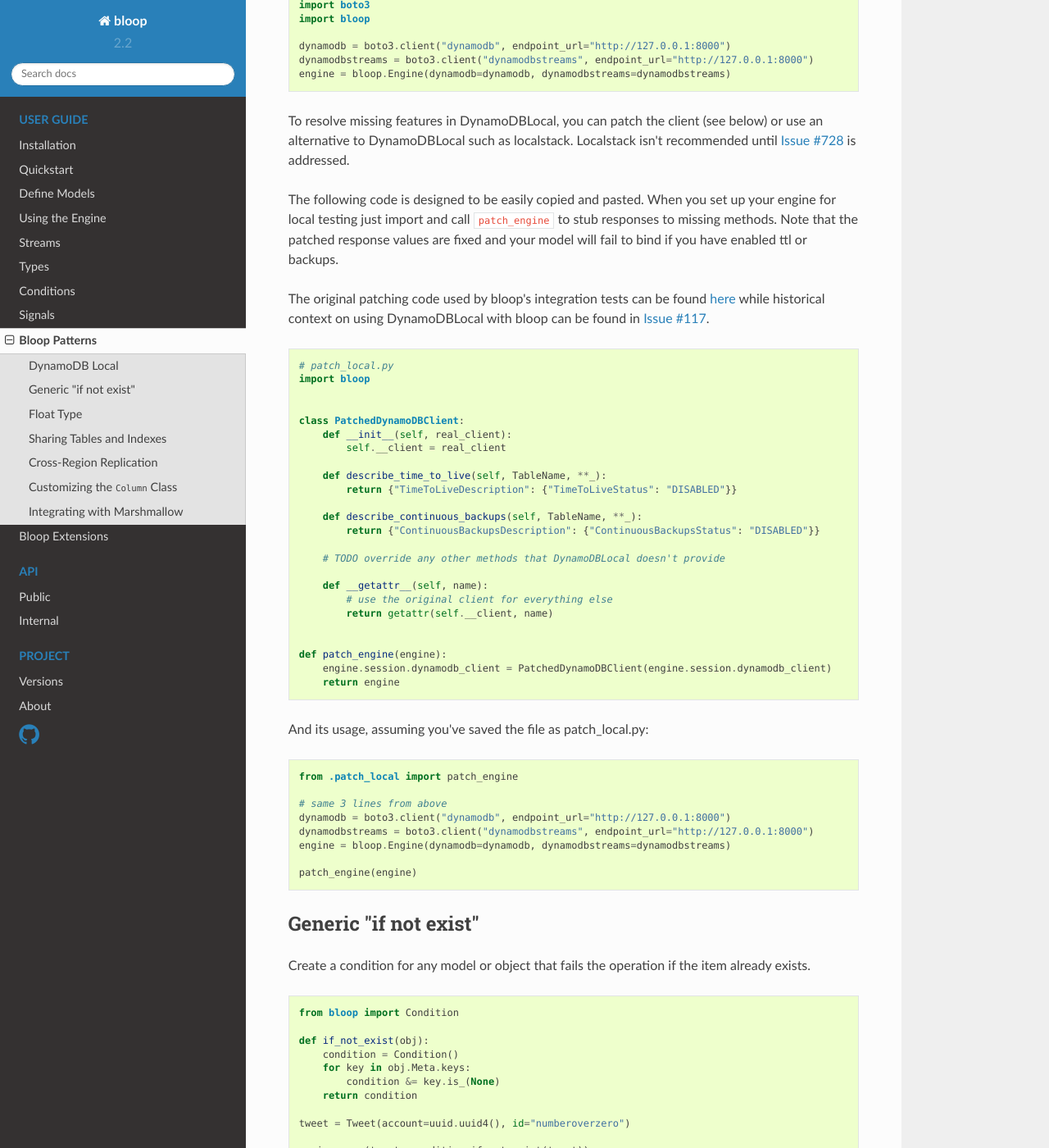
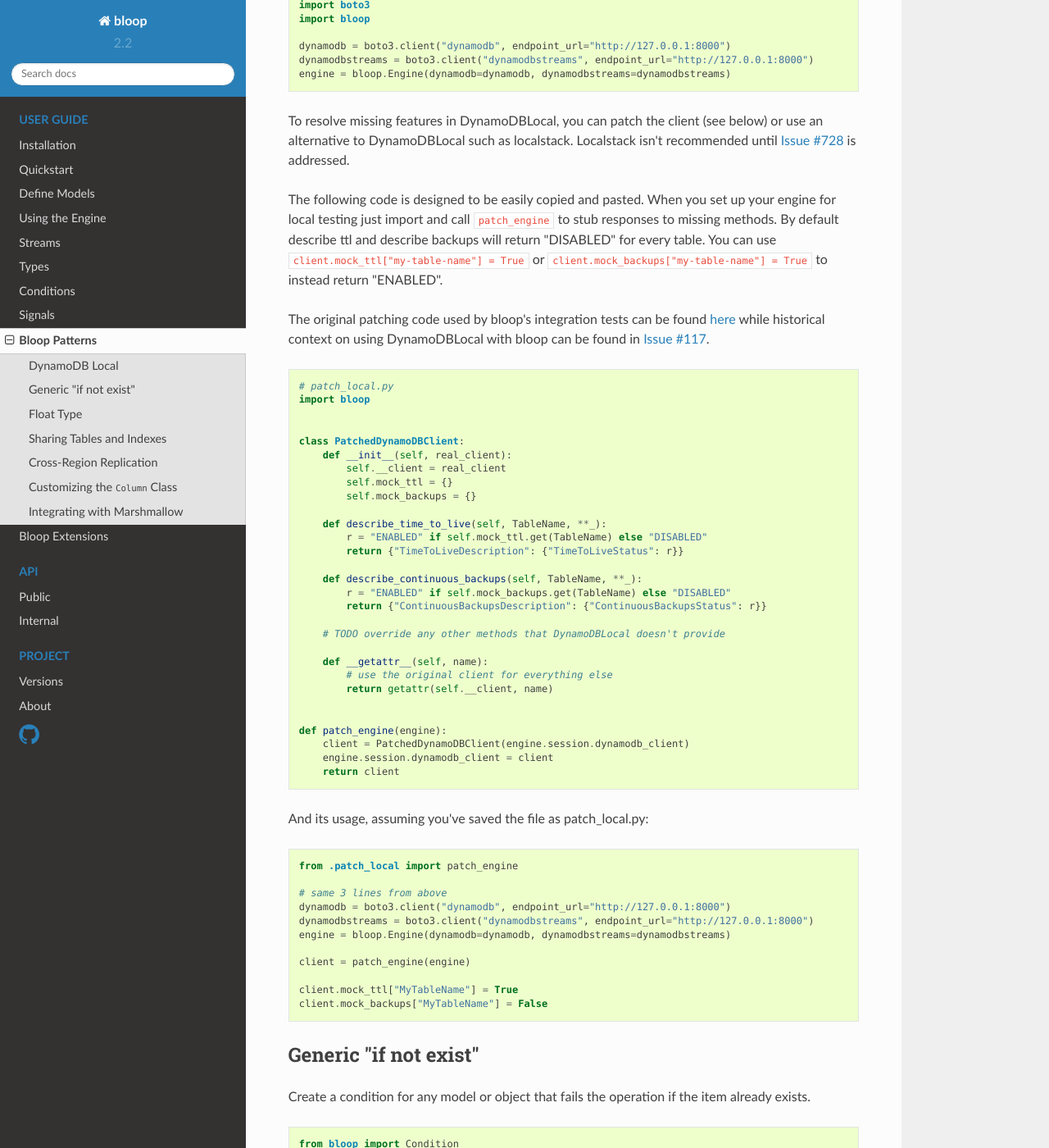
Before and after one commit to numberoverzero/bloop, a Sphinx documentation site: the page built from docs/user/patterns.rst, in a window 1280 px wide and 1400 px high, scrolled down 327 px. Shown: the whole window at 82% size. Built offline with Sphinx 7.4.7 and the Read the Docs theme 2.0.0, drawn with Linux system fonts in a browser that asks for light colours.

Commit message:
DynamoDBLocal pattern exposes options to return ENABLED/DISABLED #124

```diff
--- a/docs/user/patterns.rst
+++ b/docs/user/patterns.rst
@@ -23,8 +23,10 @@ To resolve missing features in DynamoDBLocal, you can patch the client (see belo
 DynamoDBLocal such as localstack.  Localstack isn't recommended until `Issue #728`_ is addressed.
 
 The following code is designed to be easily copied and pasted.  When you set up your engine for local testing just
-import and call ``patch_engine`` to stub responses to missing methods.  Note that the patched response values are
-fixed and your model will fail to bind if you have enabled ttl or backups.
+import and call ``patch_engine`` to stub responses to missing methods.  By default describe ttl and describe
+backups will return "DISABLED" for every table.  You can use
+``client.mock_ttl["my-table-name"] = True`` or ``client.mock_backups["my-table-name"] = True`` to instead return
+"ENABLED".
 
 The original patching code used by bloop's integration tests can be found `here`_ while historical context on
 using DynamoDBLocal with bloop can be found in `Issue #117`_.
@@ -38,12 +40,16 @@ using DynamoDBLocal with bloop can be found in `Issue #117`_.
     class PatchedDynamoDBClient:
         def __init__(self, real_client):
             self.__client = real_client
+            self.mock_ttl = {}
+            self.mock_backups = {}
 
         def describe_time_to_live(self, TableName, **_):
-            return {"TimeToLiveDescription": {"TimeToLiveStatus": "DISABLED"}}
+            r = "ENABLED" if self.mock_ttl.get(TableName) else "DISABLED"
+            return {"TimeToLiveDescription": {"TimeToLiveStatus": r}}
 
         def describe_continuous_backups(self, TableName, **_):
-            return {"ContinuousBackupsDescription": {"ContinuousBackupsStatus": "DISABLED"}}
+            r = "ENABLED" if self.mock_backups.get(TableName) else "DISABLED"
+            return {"ContinuousBackupsDescription": {"ContinuousBackupsStatus": r}}
 
         # TODO override any other methods that DynamoDBLocal doesn't provide
 
@@ -53,8 +59,9 @@ using DynamoDBLocal with bloop can be found in `Issue #117`_.
 
 
     def patch_engine(engine):
-        engine.session.dynamodb_client = PatchedDynamoDBClient(engine.session.dynamodb_client)
-        return engine
+        client = PatchedDynamoDBClient(engine.session.dynamodb_client)
+        engine.session.dynamodb_client = client
+        return client
 
 
 And its usage, assuming you've saved the file as patch_local.py:
@@ -68,7 +75,11 @@ And its usage, assuming you've saved the file as patch_local.py:
     dynamodbstreams = boto3.client("dynamodbstreams", endpoint_url="http://127.0.0.1:8000")
     engine = bloop.Engine(dynamodb=dynamodb, dynamodbstreams=dynamodbstreams)
 
-    patch_engine(engine)
+    client = patch_engine(engine)
+
+    client.mock_ttl["MyTableName"] = True
+    client.mock_backups["MyTableName"] = False
+
 
 .. _Issue #728: https://github.com/localstack/localstack/issues/728
 .. _here: https://github.com/numberoverzero/bloop/blob/4d2c967a8f74eb2b70a5ed9f90d5325449e56f8a/tests/integ/conftest.py#L18-L29
```
